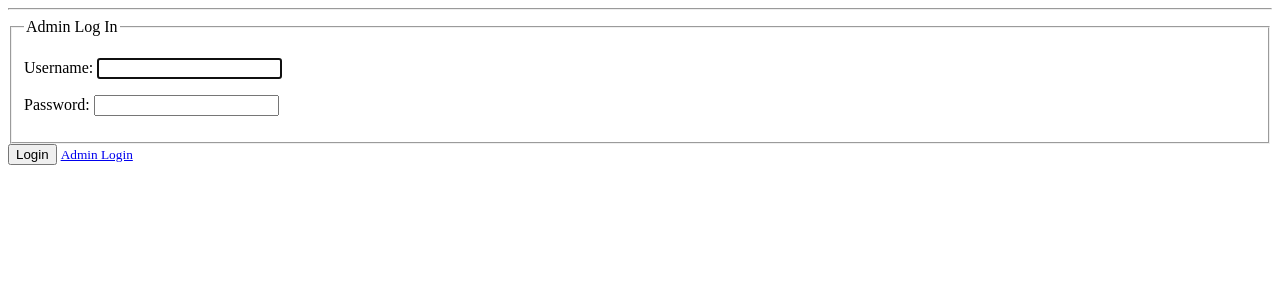
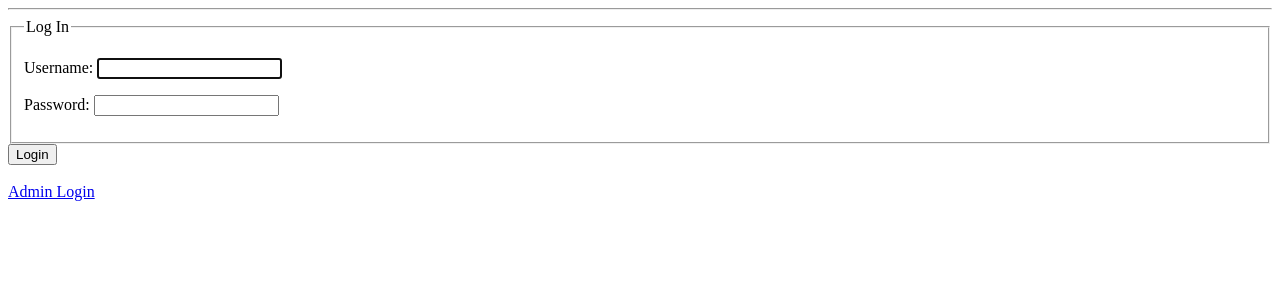
Before and after one commit to robbiecares/Portfolio, a Django app: page /login/ in a window 1280 px wide. Shown: the part 26-326 px from the top of the page. Run offline with Django 3.2, Linux system fonts and the light colour scheme; some libraries are stand-ins or nearby versions.

Commit message:
updated login links for admin

```diff
--- a/mysite/urls.py
+++ b/mysite/urls.py
@@ -19,12 +19,11 @@ from django.contrib.auth import views as auth_views
 from django.conf import settings
 from django.conf.urls.static import static
 
-
 from users import views as user_views
 
 
 urlpatterns = [
-    path('admin/', admin.site.urls, name='admin'),
+    path('admin/', admin.site.urls),
     path('', include('portfolio.urls')),
     path('journal/', include('journal.urls')),
     path('register/', user_views.register, name='register'),
--- a/users/templates/users/login.html
+++ b/users/templates/users/login.html
@@ -4,7 +4,7 @@
         <form method="POST">
             {% csrf_token %}
             <fieldset class="form-group">
-                <legend class="border-bottom mb-4">Admin Log In</legend>
+                <legend class="border-bottom mb-4">Log In</legend>
                 {{ form.as_p }}
             </fieldset>
             <div class="form-group">
@@ -12,9 +12,6 @@
 <!--                <small class="text-muted ml-2">-->
 <!--                    <a href="#">Forgot Password</a>-->
 <!--                </small>-->
-                <small class="text-muted ml-2">
-                    <a href="{% url 'admin' %}">Admin Login</a>
-                </small>
             </div>
         </form>
         <div class="border-top pt-3">
@@ -23,4 +20,6 @@
             </small>
         </div>
     </div>
+    <br>
+    <a class="nav-item nav-link" href="{% url 'admin:index' %}">Admin Login</a>
 {% endblock content %}
```
Also changed, not shown: users/forms.py (line endings or trailing spaces).
